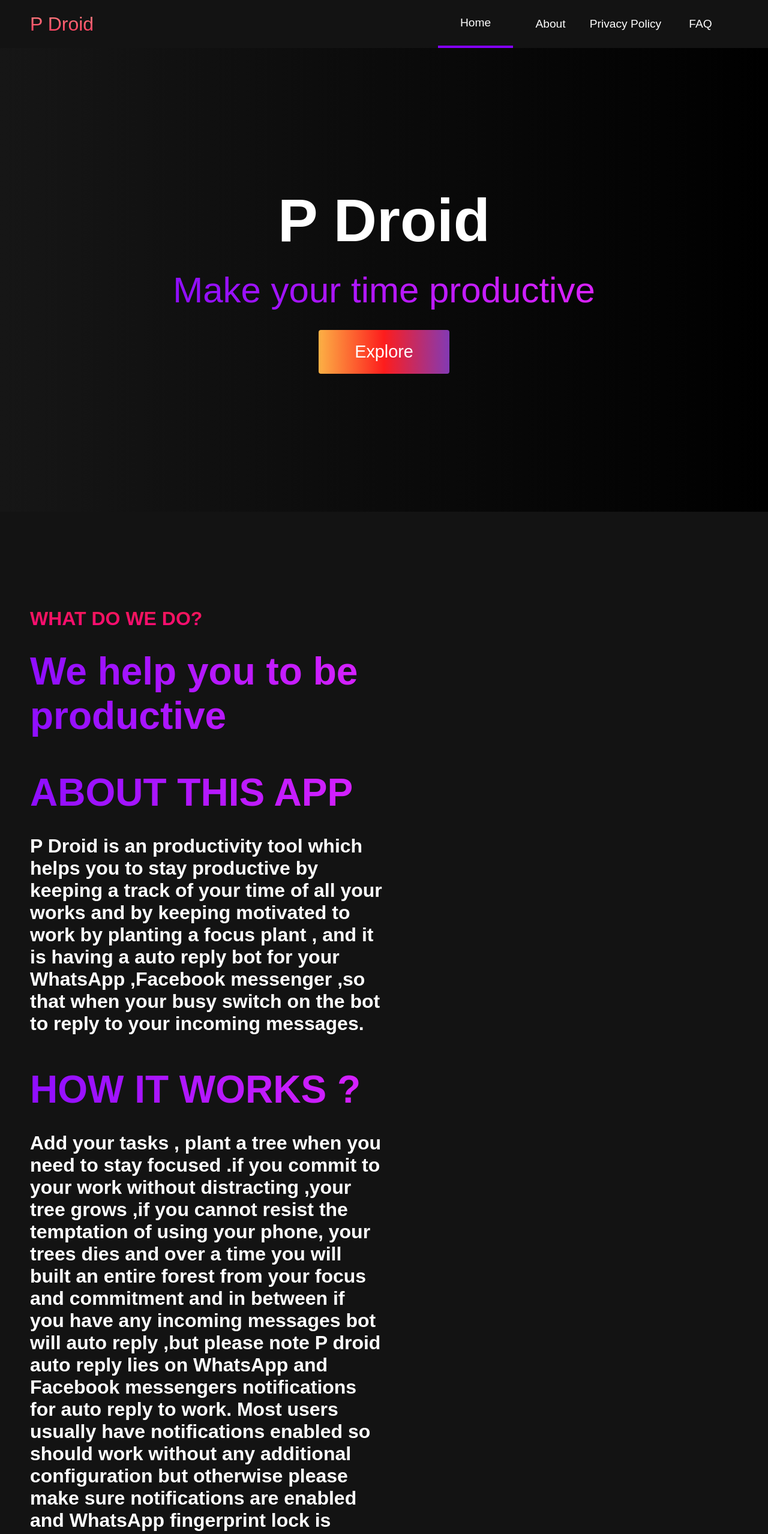
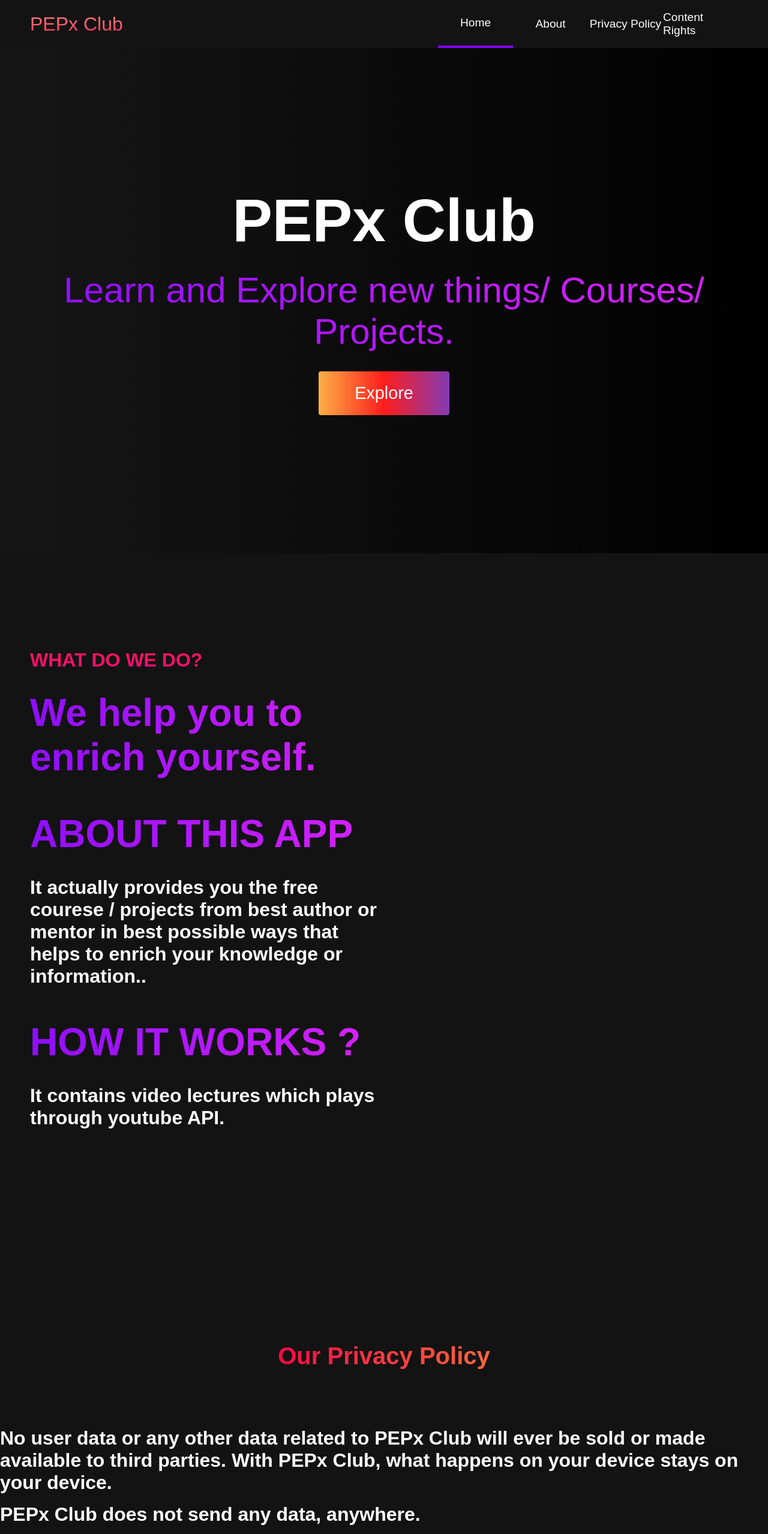
Before and after one commit to PEPxClub/PEPx.github.io, a plain HTML site: page index.html in a window 1280 px wide. Shown: the top 2557 px of the page at 60% size. Drawn offline with Linux system fonts and the light colour scheme.

Commit message:
Update index.html

```diff
--- a/index.html
+++ b/index.html
@@ -3,7 +3,7 @@
   <head>
     <meta charset="UTF-8" />
     <meta name="viewport" content="width=device-width, initial-scale=1.0" />
-    <title>P Droid</title>
+    <title>PEPEx Club</title>
     <link rel="stylesheet" href="styles.css" />
     <link
       rel="stylesheet"
@@ -16,7 +16,7 @@
     <!-- Navbar Section -->
     <nav class="navbar">
       <div class="navbar__container">
-        <a href="#home" id="navbar__logo">P Droid</a>
+        <a href="#home" id="navbar__logo">PEPx Club</a>
         <div class="navbar__toggle" id="mobile-menu">
                 <span class="bar"></span>
 		<span class="bar"></span>
@@ -35,7 +35,7 @@
 		  <a href="#services" class="navbar__links" id="services-page">Privacy Policy</a>
           </li>
           <li class="navbar__item">
-            <a href="#sign-up" class="navbar__links" id="signup">FAQ</a>
+            <a href="#sign-up" class="navbar__links" id="signup">Content Rights</a>
           </li>
         </ul>
 
@@ -45,8 +45,8 @@
     <!-- Hero Section -->
     <div class="hero" id="home">
       <div class="hero__container">
-        <h1 class="hero__heading">P Droid</h1>
-        <p class="hero__description">Make your time productive</p>
+        <h1 class="hero__heading">PEPx Club</h1>
+        <p class="hero__description">Learn and Explore new things/ Courses/ Projects.</p>
         <button class="main__btn"><a href="#about">Explore</a></button>
       </div>
     </div>
@@ -57,23 +57,23 @@
 
         <div class="main__content">
           <h1>What do we do?</h1>
-          <h2>We help you to be productive</h2>
+          <h2>We help you to enrich yourself.</h2>
 
        <br><br><br>
 
 
           <div>
 	  <H2>ABOUT THIS APP</H2><br>
-	  <p class = "text-justify">P Droid is an productivity tool which helps you to stay productive by keeping a track of your time of all your works and by keeping motivated to work by planting a focus plant , and it is having a auto reply bot for your WhatsApp ,Facebook messenger ,so that when your busy switch on the bot to reply to your incoming messages.</p>
+	  <p class = "text-justify">It actually provides you the free courese / projects from best author or mentor in best possible ways that helps to enrich your knowledge or information..</p>
 	  </div><br><br>
 
 	  <div><br>
 	  <H2>HOW IT WORKS ?</H2><br>
-	  <p class="text-justify">Add your tasks , plant a tree when you need to stay focused .if you commit to your work without distracting ,your tree grows ,if  you cannot resist the temptation of using your phone, your trees dies and over a time you will built an entire forest from your focus and commitment and in between if you have any incoming messages bot will auto reply ,but please note P droid auto reply lies on WhatsApp and Facebook messengers notifications for auto reply to work. Most users usually have notifications enabled so should work without any additional configuration but otherwise please make sure notifications are enabled and WhatsApp fingerprint lock is disabled for this app to work. </p>
+	  <p class="text-justify">It contains video lectures which plays through youtube API. </p>
 	  </div><br><br>
 
-        <div><br>
-        <H2>FEATURES</H2><br>
+<!--         <div><br>	     -->
+<!--         <H2>FEATURES</H2><br>
 	(1.) Respect privacy-we do not collect a single data everything is stored in your local database.<br>
 	(2.) Smart reply – Set Continuous auto reply or set a reply frequency.<br>
         (3.) Group Support-it support group message to WhatsApp to reply any WhatsApp group.<br>
@@ -90,7 +90,7 @@
         (14.) Stay focused- by planting a focus tree.<br>
         (15.) Records – a list of records of time spent.<br>
 
-          </div>
+          </div>   -->
         </div>
       </div>
     </div>
@@ -99,21 +99,19 @@
     <div class="services" id="services">
       <h1>Our Privacy Policy</h1>
         <div class="main__content">
-     <p>No user data or any other data related to P Droid will ever be sold or made available to third parties. With P Droid, what happens on your device stays on your device.</p>
+   <p>No user data or any other data related to PEPx Club will ever be sold or made available to third parties. With PEPx Club, what happens on your device stays on your device.</p>
       <p>
-P Droid does not send any data, anywhere, unless it is requested by the user (e.g. sending an automatic SMS.)</p>
+PEPx Club does not send any data, anywhere.</p>
           <p>App Permissions : -</p>
-          <p>1.Contact permission: Possibility to easily select and add contacts within the app (No data will be collected or shared).</p>
-          <p>2.Notification access: Reads notifications in order to reply to them (No data will be collected or shared).</p>
-          <p>Retrieve running apps : To examine is user are using other apps while planting a tree</p>
-          <p>Run at start-up: For the "Phone Usage" features to work properly,if user restart their phone, the phone usage tracking system will automatically start running in the background</p>
-          <p>P Droid can make use of your Google Gmail account (if granted access) to send emails on your behalf via the send email action. P Droid will never use this access to send emails other than those configured by the user (using the send email action). Aside from the usage described, P Droid will not access, store or share any Google user data or account information.</p>
-          <p>No user data or any other data related to P Droid will ever be sold or made available to third parties.</p>
+		<p>Internet Permission: To read the cloud data. No data is drawn through it.</p>
+          <p>No user data or any other data related to PEPx Club will ever be sold or made available to third parties.</p>
           <p>
-P Droid will never include any third party services whose purpose is to monetize user data in any way.</p>
+proMusic will never include any third party services whose purpose is to monetize user data in any way.</p>
+		<p>Pair with Blutooth Device: On user request When needed can ask enable blutooth deveice connection(all data within app)</p>
+
 
           <p>Contact Us :-</p>
-          <p>If you have any questions about this Privacy Policy, please contact us at pdroid476@gmail.com</p>
+          <p>If you have any questions about this Privacy Policy, please contact us at pepxclub@gmail.com</p>
 
            </div>
 
@@ -122,9 +120,9 @@
     <div class="main" id="sign-up">
       <div class="main__container">
         <div class="main__content">
-          <h1>FAQ</h1>
+          <h1>Content Rights</h1>
 
-          <p>See what makes us different</p>
+          <p>About Content Rights</p>
 
         </div>
         <div class="main__img--container">
```
